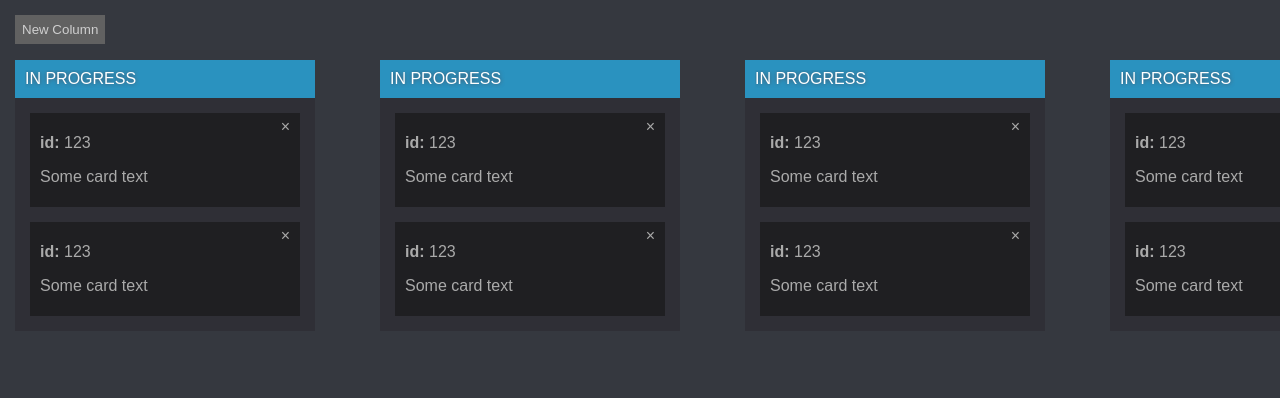
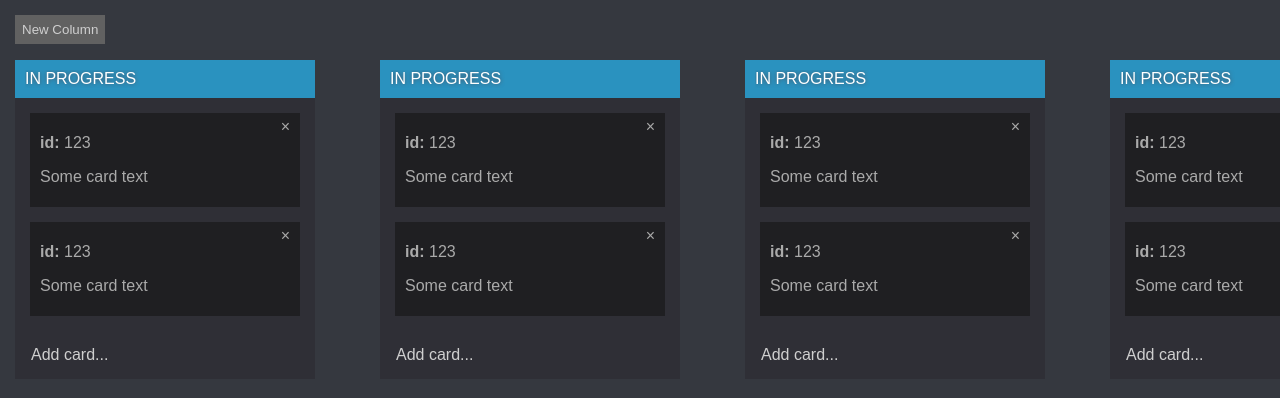
Before and after one commit to blohinn/kanban-vue-frontend, a Vue app: page / in a window 1280 px wide. Shown: the top 398 px of the page. Built offline with nearby package versions, Linux system fonts and the light colour scheme.

Commit message:
Add create card form with basic open/closed logic.

```diff
--- a/src/components/kanban/Column.vue
+++ b/src/components/kanban/Column.vue
@@ -10,15 +10,19 @@
       <card></card>
     </div>
 
+    <create-card-form></create-card-form>
+
   </div>
 </template>
 
 <script>
 import Card from '@/components/kanban/Card'
+import CreateCardForm from '@/components/kanban/CreateCardForm'
 export default {
   name: 'Column',
   components: {
-    Card
+    Card,
+    CreateCardForm
   },
   data () {
     return {
@@ -35,6 +39,7 @@ export default {
   margin-right: 50px;
   margin-bottom: 15px;
   width: 300px;
+  vertical-align: top;
 }
 
 .column:last-child {
@@ -59,4 +64,8 @@ export default {
   background-color: #2f2f36;
   padding: 15px;
 }
+
+.create-card-form p {
+  margin: 0;
+}
 </style>
--- /dev/null
+++ b/src/components/kanban/CreateCardForm.vue
@@ -0,0 +1,76 @@
+<template>
+  <div class="create-card-form">
+
+    <template v-if="!formIsOpen">
+      <div class="add-card-open-form-btn" v-on:click="formIsOpen = true">
+        <p>Add card...</p>
+      </div>
+    </template>
+
+    <template v-if="formIsOpen">
+      <div class="add-card-form-open-state">
+        <textarea id="" cols="29" rows="3"></textarea>
+        <br>
+        <button class="btn">Add new card</button>
+        <span class="cancel-add-card-btn" v-on:click="formIsOpen = false">Cancel</span>
+      </div>
+    </template>
+
+  </div>
+</template>
+
+<script>
+export default {
+  name: 'CreateCardForm',
+  data () {
+    return {
+      formIsOpen: false
+    }
+  }
+}
+</script>
+
+<style scoped>
+.create-card-form {
+  background-color: #2f2f36;
+  cursor: pointer;
+}
+
+.add-card-open-form-btn {
+  padding: 15px 15px 15px 16px;
+  color: #cfcfcf;
+}
+
+.add-card-open-form-btn p {
+  margin: 0;
+}
+
+.add-card-open-form-btn:hover {
+  background-color: #404046;
+}
+
+.add-card-form-open-state {
+  padding: 0 15px 15px 15px;
+}
+
+.add-card-form-open-state textarea {
+  resize: none;
+  border: none;
+  padding: 10px;
+  color: #cfcfcf;
+  background-color: #4f4f4f;
+  border: 1px solid #4f4f4f;
+  margin-bottom: 10px;
+  outline: none;
+}
+
+.cancel-add-card-btn {
+  margin-left: 10px;
+  font-size: 14px;
+  color: #616161;
+}
+
+.cancel-add-card-btn:hover {
+  color: #cfcfcf;
+}
+</style>
```
